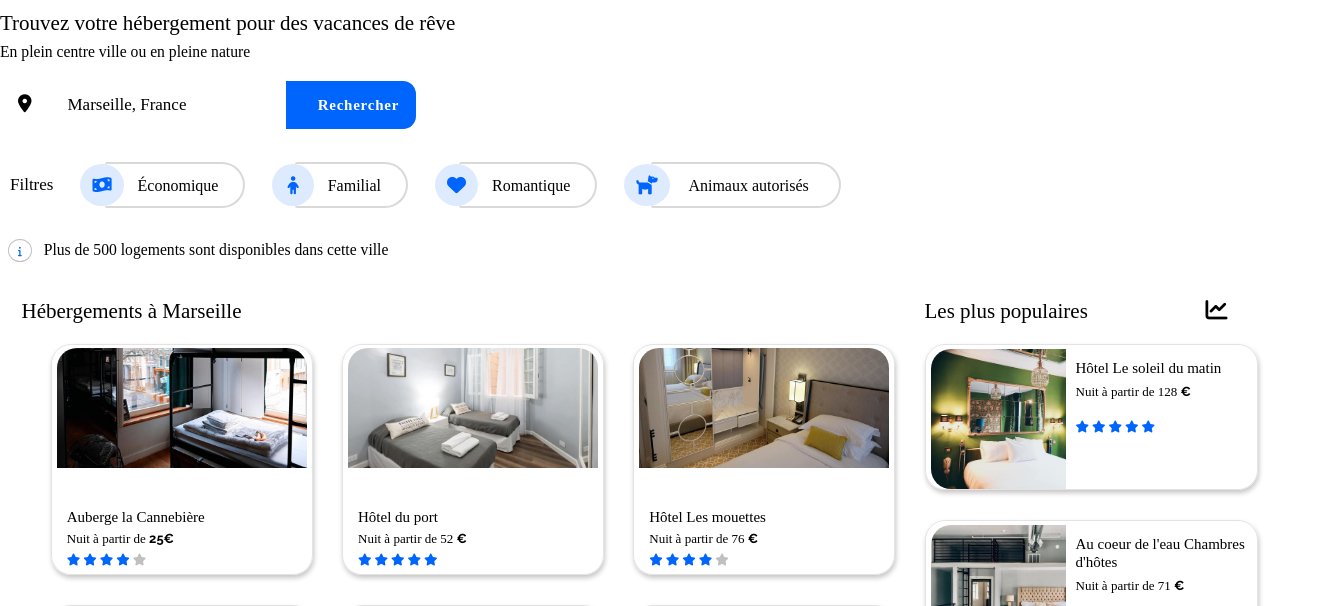
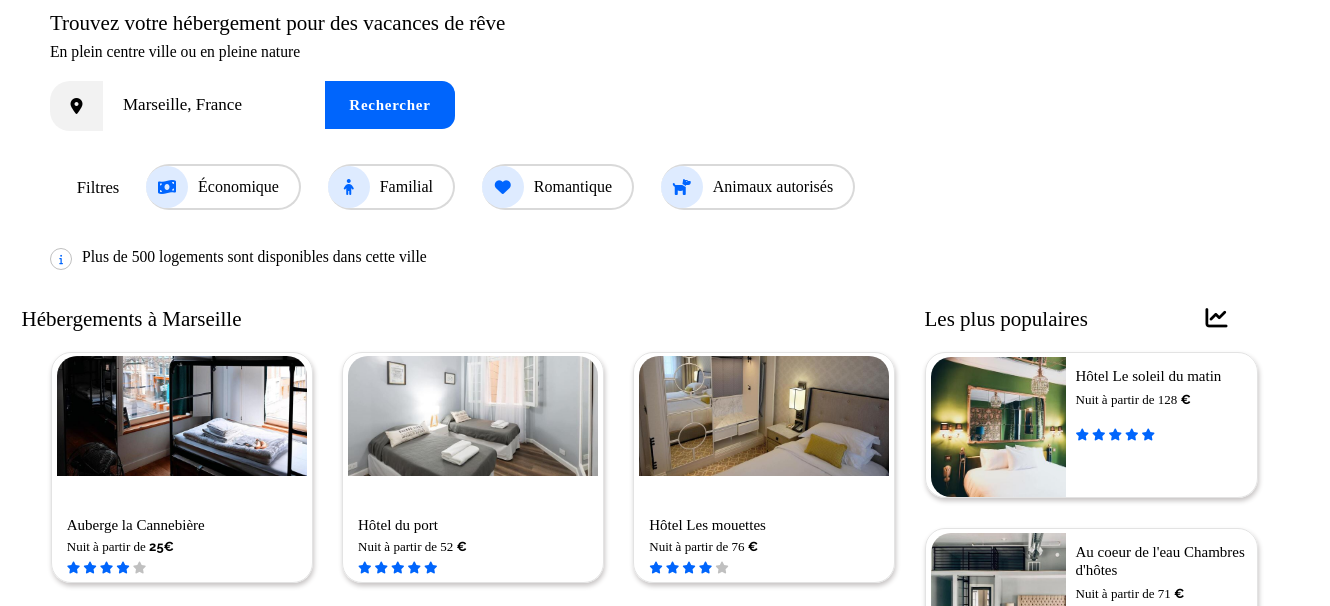
Before and after one commit to kate010101/Janovsky_2_06072021, a plain HTML site: page index.html in a window 1280 px wide. Shown: the part 164-770 px from the top of the page, 1330 px wide, since content can reach past the window. Drawn offline with Linux system fonts and the light colour scheme; a web font is replaced by a local one.

Commit message:
Correction des filtres

```diff
--- a/index.html
+++ b/index.html
@@ -34,32 +34,48 @@
 
 <!--Formulaire de recherche-->
             <div>
-               <form method="post" action="traitement.php">
-                  <label for="localisation"><i class="fa fa-map-marker" aria-hidden="true"></i></label><input
-                     type="search" name="localisation" id="localisation" class="formulaire1"
-                     placeholder="Marseille, France" />
-                  <button type="submit" name="localisation" class="formulaire2"><i
-                        class='fas fa-search'></i>Rechercher</button>
+               <form method="post" action="traitement.php" class="form">
+                  <label for="localisation" class="form0"><i class="fa fa-map-marker" aria-hidden="true"></i></label>
+                  <input type="search" name="localisation" id="localisation" class="formulaire1" placeholder="Marseille, France" />
+                  <button type="submit" name="localisation" class="formulaire2">Rechercher</button>
+                  <button type="submit" name="localisation" class="icon-search"><i class='fas fa-search'></i></button>
                </form>
             </div>
-         </div>
 <!--Filtres-->
 
          <div class="filtres">
             <div>
                <p class="filtre">Filtres</p>
             </div>
-            <div class="eco"><i class="fas fa-money-bill-wave"></i><button name="economique" type="button"
-                  class="economique">Économique</button></div>
-            <div class="famil"><i class="fas fa-child"></i><button name="familial" type="button"
-                  class="familial">Familial</button></div>
-            <div class="roman"><i class="fas fa-heart"></i><button name="romantique" type="button"
-                  class="romantique">Romantique</button></div>
-            <div class="anim"><i class="fas fa-dog"></i><button name="animaux" type="button" class="animaux">Animaux
-                  autorisés</button></div>
+            <div class="eco">
+               <button name="economique" type="button" class="economique">
+                  <i class="fas fa-money-bill-wave"></i>
+                  Économique
+               </button>
+            </div>
+            <div class="famil">
+               <button name="familial" type="button" class="familial">
+                  <i class="fas fa-child"></i>
+                  Familial
+               </button>
+            </div>
+            <div class="roman">
+               <button name="romantique" type="button" class="romantique">
+                  <i class="fas fa-heart"></i>
+                  Romantique
+               </button>
+            </div>
+            <div class="anim">
+               <button name="animaux" type="button" class="animaux">
+                  <i class="fas fa-dog"></i>
+                  Animaux autorisés
+               </button>
+            </div>
          </div>
-         <p class="info"><i class="fas fa-info"></i> Plus de 500 logements sont disponibles dans cette ville</p>
-      </div>
+         <p class="info">
+            <i class="fas fa-info"></i>
+            Plus de 500 logements sont disponibles dans cette ville
+         </p>
 
 
 <!--Section 1-->
--- a/styles.css
+++ b/styles.css
@@ -118,38 +118,48 @@ nav a:hover
     color: #0065FC;
     border-top: #0065FC 2px solid;
 }
-
+                                                                    /*Présentation*/
+.presentation
+{
+    width: 100%;
+    padding-left: 50px;
+}
 
                                                                     /*Formulaire*/
-
 form
 {
-    margin-left: 18px;
+    display: flex;
+    flex-wrap: nowrap;
+    padding-left: 50px;
+}
+
+.fa.fa-map-marker
+{
+    background-color: #f2f2f2;
+    height: 105%;
+    display: flex;
+    align-items: center;
+    justify-content: center;
+    border-radius: 20px 0px 0px 20px;
+}
+
+.form0
+{
+    width: 53px;
 }
 
 .formulaire1
 {
     font-size: 16px;
-    margin-left: 34px;
     font-family: "Raleway-ExtraBold";
-    font-weight: 100;
     border: none;
+    padding-left: 20px;
 }
 
 ::placeholder
 {
     font-size: 17px;
     color: black;
-}
-
-.fa.fa-map-marker
-{
-    font-size: 18px;
-}
-
-.fas.fa-search
-{
-    opacity: 0;
 }
 
 .formulaire2
@@ -163,7 +173,6 @@ form
     font-weight: bold;
     border: none;
     letter-spacing: 0.05em;
-    margin-left: 12px;
     font-size: 15px;
 }
 
@@ -172,46 +181,80 @@ form
     box-shadow: silver 4px 4px;
 }
 
+.icon-search
+{
+    display: none;
+    color: white;
+    background-color: #0065fc;
+    border-radius: 0px 13px 13px 0px;
+    width: 5%;
+    border: none;
+    font-size: 15px;
+}
+
+.icon-search:hover
+{
+    box-shadow: silver 4px 4px;
+}
                                                                         /*Filtres*/
 .filtres
 {
     margin-top: 35px;
+    margin-bottom: 30px;
     font-size: 17px;
     display: flex;
     flex-direction: row;
     flex-wrap: wrap;
-    flex-basis: content;
-    margin-left: 10px;
+    align-items: baseline;
+    justify-content: space-evenly;
+    width: 65%;
+    padding-left: 50px;
+}
+
+.filtres a
+{
+    text-decoration: none;
 }
 
 .filtre
 {
     font-family: "Raleway-ExtraBold";
-    padding-top: 10px;
-    padding-right: 15px;
-    margin-top: 1px;
-    margin-right: 5px;
-    font-size: 17px;
-    display: flex;
-    flex-direction: row;
+
 }
-                                                                /*Contenus des filtres*/
+
+.animaux
+{
+    order: 5;
+}
+.romantique
+{
+    order: 4;
+}
+.familial
+{
+    order: 3;
+}
+.economique
+{
+    order: 2;
+}
+.filtre
+{
+    order: 1;
+}
+
 .animaux, .romantique, .familial, .economique
 {
+    display: flex;
+    align-items: center;
     color: black;
     background-color: rgba(255,255,255,0);
     font-family: "Raleway-ExtraBold";
     font-size: 16px;
     border: rgba(92,91,91,0.23) solid 2px;
-    border-radius: 3px 30px 30px 3px;
+    border-radius: 30px;
     border-left: none;
-    padding-right: 25px;
-    margin-left: -19px;
-    padding-left: 33px;
-    margin-top: -2px;
-    margin-bottom: -2px;
-    padding-top: 12px;
-    padding-bottom: 10px;
+    padding: 0px 20px 0px 0px;
 }
 
 .economique:hover
@@ -246,85 +289,27 @@ form
     box-shadow: #c7c4c4 2px 4px;
 }
 
-.animaux
-{
-    min-width: 190px;
-    order: 5;
-}
-.romantique
-{
-    order: 4;
-}
-.familial
-{
-    order: 3;
-}
-.economique
-{
-    order: 2;
-}
-.filtre
-{
-    order: 1;
-}
-                                                                      /*Blocs boutons filtres*/
 .eco, .famil, .roman, .anim
 {
     display: flex;
     flex-direction: row;
     flex-wrap: nowrap;
-    max-height: 42px;
-    margin-right: 20px;
     margin-bottom: 8px;
-    margin-left: 7px;
 }
 
-.filtres a
+.fa-money-bill-wave, .fas.fa-child, .fas.fa-heart, .fas.fa-dog
 {
-    text-decoration: none;
+    width: 42px;
+    height: 42px;
+    border-radius: 30px;
+    background-color: #deebff;
+    color: #0065ff;
+    display: flex;
+    justify-content: center;
+    align-items: center;
+    margin-right: 10px;
 }
 
-.fa-money-bill-wave
-{
-    color: #0065fc;
-    font-size: 17px;
-    background-color: rgba(222,235,255,1);
-    border-radius: 100%;
-    padding: 12px;
-    margin-right: 0px;
-}
-
-.fas.fa-child
-{
-    color: #0065fc;
-    font-size: 18px;
-    background-color: rgba(222,235,255,1);
-    border-radius: 100%;
-    padding: 15px;
-    padding-top: 13px;
-    margin-right: 0px;
-    padding-bottom: 12px;
-}
-
-.fas.fa-heart
-{
-    color: #0065fc;
-    font-size: 19px;
-    background-color: rgba(222,235,255,1);
-    border-radius: 100%;
-    padding: 12px;
-    margin-right: 0px;
-}
-
-.fas.fa-dog
-{
-    color: #0065fc;
-    font-size: 19px;
-    background-color: rgba(222,235,255,1);
-    border-radius: 100%;
-    padding: 12px;
-    margin-right: 0px;
-}
 
                                                                             /*Bulle info*/
 
@@ -332,14 +317,20 @@ form
 {
     color: #0065fc;
     font-size: 10px;
+    width: 20px;
+    height: 20px;
     border: silver 1px solid;
     border-radius: 100%;
-    padding : 9px;
-    padding-top: 6px;
-    padding-bottom: 5px;
-    margin-top: 17px;
-    margin-left: 8px;
-    margin-right: 8px;
+    display: flex;
+    justify-content: center;
+    align-items: center;
+    margin-right: 10px;
+}
+
+.info
+{
+    display: flex;
+    padding-left: 50px;
 }
 
                                                                             /*Section 1*/
@@ -884,6 +875,7 @@ h5
 
     .formulaire2
     {
+    display: none;
     color: white;
     background-color: #0065fc;
     border-radius: 10px 10px 10px 10px;
@@ -896,10 +888,6 @@ h5
     .fas.fa-search
     {
         opacity: 1;
-        padding-right: 10px;
-        padding-bottom: 10px;
-        padding-left: 8px;
-        padding-top: 16px;
     }
 
 /*Filtres*/
```
